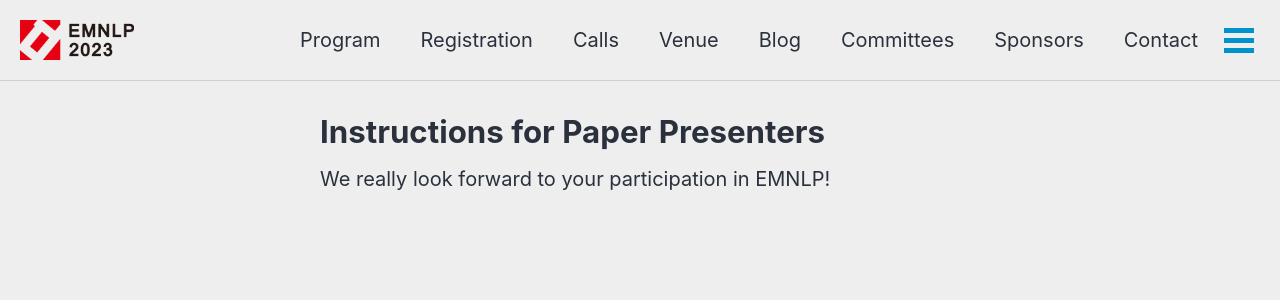
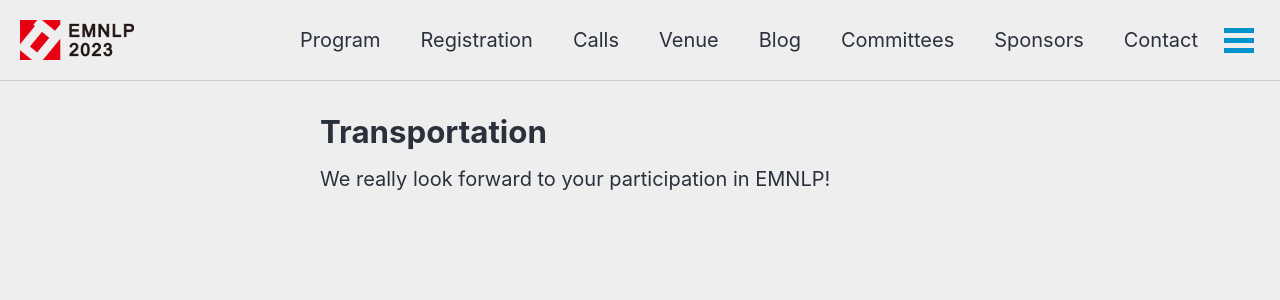
Before and after one commit to acl-org/emnlp-2023, a Jekyll site: the page built from _pages/participants/presenters.md, in a window 1280 px wide and 900 px high. Shown: the top 300 px of the window. Built offline with Jekyll 4.4.1, drawn with Linux system fonts in a browser that asks for light colours; cached includes are drawn as plain includes; nearby versions of some CDN libraries; some of the changed lines change nothing that is shown.

Commit message:
Update presenters.md

```diff
--- a/_pages/participants/presenters.md
+++ b/_pages/participants/presenters.md
@@ -1,31 +1,10 @@
 ---
-title: Instructions for Paper Presenters
+title: Transportation
 layout: single
-permalink: /participants/presenters/
+permalink: /participants/transportation/
 sidebar:
     nav: participants
 toc: false
 ---
 
 We really look forward to your participation in EMNLP!
-
-<!-- The virtual conference site is [already live](https://underline.io/events/122/reception). Please login to Underline, find your oral and poster sessions, and check that the title, author, abstract, as well as poster and video links are correct.
-If there are any errors, please let us know ASAP via this email: [naacl2021@underline.io](mailto:naacl2021@underline.io).
-
-Here are some last-minute details and reminders about how the individual sessions will be run.
-
-*__Important:__ please watch [the tutorial of the paper and poster presentation process](https://zoom.us/rec/play/UQZNLW0mN3fWwoNPpZkx4snwiWwHRFY-mSVzx6RHXgYwH9Ubv5iYEhXkXQI2JutV9AJMVuZJfXOXKg_8.3KVQEOn3CB5FMI48?startTime=1622768242000&_x_zm_rtaid=c_5O3_Q2RTmbeizfJCB_GQ.1622828332919.b8dcbb2a2409a973792f28781e4bd697&_x_zm_rhtaid=770)* (note: the video initially says it is only for poster training, but it actually covers the oral Zoom session too). The video is long, but please spend the time to at least watch enough to learn how to login into the zoom room and Gather.Town for your session, as described below.  Please also take a look at the key instructions for all the conference roles in [this web page](/participants/zoom-rooms/).
-
-The papers are grouped into 80-minute interactive sessions by subject area, with 5-6 papers per session. The list of sessions is available on this website ([main conference](/conference-program/main/program.html), [industry track](/conference-program/industry/program.html), [SRW](/conference-program/srw/program.html)) and also in the Underline site.
-
-Each session will consist of two segments:
-
-* The first segment (approximately 50 minutes) will be held in a Zoom conference room and will consist of a brief oral pitch for each paper (5 min for long papers, 3 min for short papers), followed by a live Q&A (3 min per paper).
-
-* The second segment of each session will take place in Gather.Town and will have poster presentations for each paper.
-
-For the oral pitches in the first segments, you can use any format you want (reduced set of slides, play a part of their video, or use their poster as a prop), but we expect most presenters will do a short talk with slides. Please be sure to **join the Zoom session 10 minutes in advance** so the coordinator can make you a co-host, you can double-check your screen share, and sync with the session chair on how you want to get time warnings ([more details here](/participants/zoom-rooms/)). We will follow the order of presentation in the published schedule as much as possible, but we will not try to synchronize timing for papers across different sessions.
-
-At the end of the first segment, everyone will move to Gather.Town for the poster session.
-
-**Contact:** [NAACL 2021 PC Co-chairs](mailto:naacl-2021-program-chairs@googlegroups.com) (Anna, Dilek, and Luke) !-->
```
